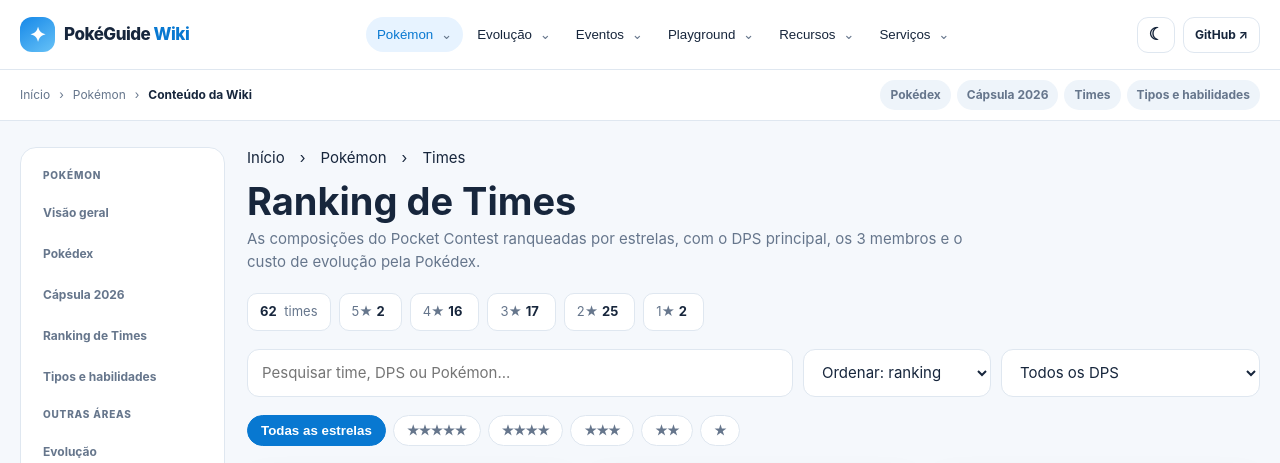
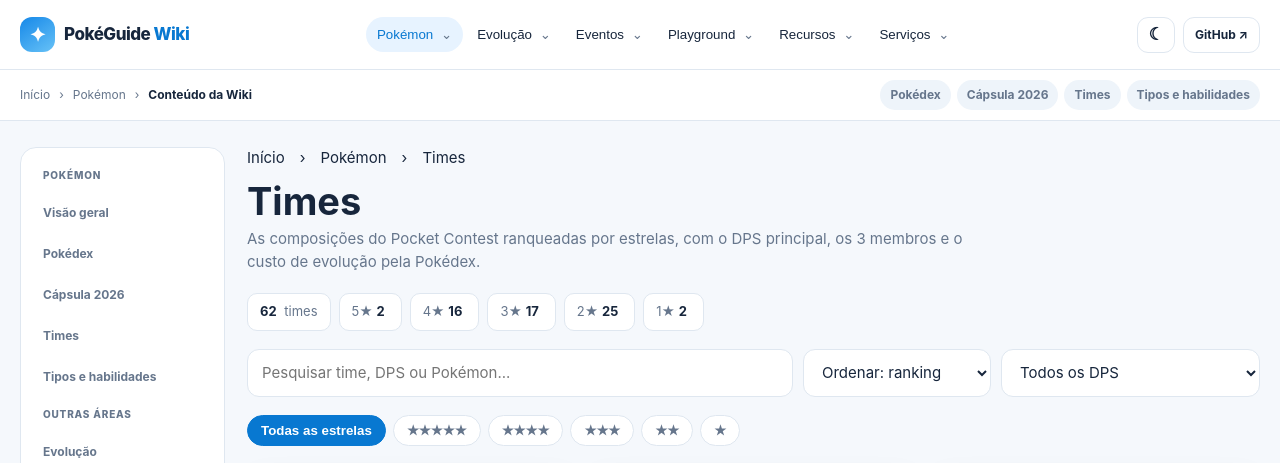
Before and after one commit to luizonline/Pokeland-Database, a plain HTML site: page times.html in a window 1280 px wide. Shown: the top 463 px of the page. Drawn offline with Linux system fonts and the light colour scheme.

Commit message:
Atualiza título da página para Times

```diff
--- a/times.html
+++ b/times.html
@@ -3,7 +3,7 @@
 <head>
 <meta charset="utf-8"><meta name="viewport" content="width=device-width,initial-scale=1">
 <meta name="theme-color" content="#101827">
-<meta name="description" content="Ranking comunitário de times do Pocket Contest: composições, DPS, Pokémon e custos de evolução."><title>PokéTeams — Ranking de Times</title>
+<meta name="description" content="Ranking comunitário de times do Pocket Contest: composições, DPS, Pokémon e custos de evolução."><title>PokéTeams — Times</title>
 <style>
 :root{color-scheme:dark;--bg:#0b1220;--surface:#111c2d;--card:#162338;--card2:#1b2c44;--line:#293b55;--text:#eef4ff;--muted:#9eb0c8;--accent:#64c7ff;--gold:#f4c66a;--shadow:0 14px 35px #0003}
 :root.light{color-scheme:light;--bg:#f3f6fb;--surface:#fff;--card:#fff;--card2:#edf3fa;--line:#dce5ef;--text:#182438;--muted:#65758b;--accent:#147db7;--gold:#a86d0b;--shadow:0 12px 28px #23344d12}
@@ -141,7 +141,7 @@ body{color:var(--text)!important;background:var(--bg)!important}
 <header class="sitebar">
  <a class="brand" href="index.html"><span class="brandmark">✦</span><span>PokéGuide <em>Wiki</em></span></a>
  <nav class="mainnav" aria-label="Navegação principal">
-  <div class="navgroup"><button class="navtrigger active" aria-expanded="false">Pokémon <span>⌄</span></button><div class="dropdown"><div class="drophead">POKÉMON</div><a href="index.html#pokemon">Visão geral</a><a href="index.html#pokedex">Pokédex</a><a href="index.html#capsula">Cápsula 2026</a><a href="times.html">Ranking de Times</a><a href="index.html#tipos">Tipos e habilidades</a></div></div>
+  <div class="navgroup"><button class="navtrigger active" aria-expanded="false">Pokémon <span>⌄</span></button><div class="dropdown"><div class="drophead">POKÉMON</div><a href="index.html#pokemon">Visão geral</a><a href="index.html#pokedex">Pokédex</a><a href="times.html">Times</a><a href="index.html#tipos">Tipos e habilidades</a></div></div>
   <div class="navgroup"><button class="navtrigger" aria-expanded="false">Evolução <span>⌄</span></button><div class="dropdown"><div class="drophead">EVOLUÇÃO</div><a href="index.html#custos">Custos e requisitos</a><a href="index.html#melhorias">Melhorias e upgrades</a><a href="index.html#itens">Itens de evolução</a></div></div>
   <div class="navgroup"><button class="navtrigger" aria-expanded="false">Eventos <span>⌄</span></button><div class="dropdown"><div class="drophead">EVENTOS</div><a href="index.html#calendario">Calendário</a><a href="index.html#clima">Clima e rotações</a><a href="index.html#especiais">Eventos especiais</a></div></div>
   <div class="navgroup"><button class="navtrigger" aria-expanded="false">Playground <span>⌄</span></button><div class="dropdown"><div class="drophead">PLAYGROUND</div><a href="index.html#simuladores">Simuladores</a><a href="index.html#laboratorio">Laboratório</a></div></div>
@@ -150,7 +150,7 @@ body{color:var(--text)!important;background:var(--bg)!important}
  </nav>
  <div class="baractions"><button class="iconbtn" id="themeBtn" type="button" aria-label="Alternar tema" title="Alternar tema" onclick="var r=document.documentElement;var n=r.getAttribute('data-theme')==='dark'?'light':'dark';r.setAttribute('data-theme',n);r.style.colorScheme=n;this.textContent=n==='dark'?'☀':'☾';this.setAttribute('aria-pressed',n==='dark'?'true':'false');try{localStorage.setItem('pokeguide-theme',n)}catch(e){}">☾</button><a class="githubbtn" href="https://github.com/luizonline/Pokeland-Database" target="_blank" rel="noopener">GitHub ↗</a></div>
 </header>
-<div class="sectionbar"><a href="index.html">Início</a><span>›</span><a href="times.html">Pokémon</a><span>›</span><strong>Conteúdo da Wiki</strong><div class="sectionlinks"><a href="index.html#pokedex">Pokédex</a><a href="index.html#capsula">Cápsula 2026</a><a href="times.html">Times</a><a href="index.html#tipos">Tipos e habilidades</a></div></div><main class="hybrid-main"><aside class="quickrail"><div class="rail-title">POKÉMON</div><a href="index.html">Visão geral</a><a href="index.html#pokedex">Pokédex</a><a href="index.html#capsula">Cápsula 2026</a><a href="times.html">Ranking de Times</a><a href="index.html#tipos">Tipos e habilidades</a><div class="rail-title">OUTRAS ÁREAS</div><a href="index.html#evolucao">Evolução</a><a href="index.html#eventos">Eventos</a></aside><div class="maincontent"><div class="pageintro"><div class="crumb">Início　›　Pokémon　›　Times</div><h1>Ranking de Times</h1><p>As composições do Pocket Contest ranqueadas por estrelas, com o DPS principal, os 3 membros e o custo de evolução pela Pokédex.</p></div>
+<div class="sectionbar"><a href="index.html">Início</a><span>›</span><a href="times.html">Pokémon</a><span>›</span><strong>Conteúdo da Wiki</strong><div class="sectionlinks"><a href="index.html#pokedex">Pokédex</a><a href="index.html#capsula">Cápsula 2026</a><a href="times.html">Times</a><a href="index.html#tipos">Tipos e habilidades</a></div></div><main class="hybrid-main"><aside class="quickrail"><div class="rail-title">POKÉMON</div><a href="index.html">Visão geral</a><a href="index.html#pokedex">Pokédex</a><a href="index.html#capsula">Cápsula 2026</a><a href="times.html">Times</a><a href="index.html#tipos">Tipos e habilidades</a><div class="rail-title">OUTRAS ÁREAS</div><a href="index.html#evolucao">Evolução</a><a href="index.html#eventos">Eventos</a></aside><div class="maincontent"><div class="pageintro"><div class="crumb">Início　›　Pokémon　›　Times</div><h1>Times</h1><p>As composições do Pocket Contest ranqueadas por estrelas, com o DPS principal, os 3 membros e o custo de evolução pela Pokédex.</p></div>
 <div class="stats"><div class="stat"><b id="total">62</b> times</div><div class="stat">5★ <b>2</b></div><div class="stat">4★ <b>16</b></div><div class="stat">3★ <b>17</b></div><div class="stat">2★ <b>25</b></div><div class="stat">1★ <b>2</b></div></div>
 <div class="toolbar"><input id="search" class="search" placeholder="Pesquisar time, DPS ou Pokémon..." autocomplete="off"><select id="sort" class="select"><option value="rank">Ordenar: ranking</option><option value="stars">Maior classificação</option><option value="name">Nome do time</option></select><select id="dpsFilter" class="select"><option value="">Todos os DPS</option></select></div>
 <div class="stars" id="starFilters"><button class="filter active" data-star="0">Todas as estrelas</button><button class="filter" data-star="5">★★★★★</button><button class="filter" data-star="4">★★★★</button><button class="filter" data-star="3">★★★</button><button class="filter" data-star="2">★★</button><button class="filter" data-star="1">★</button></div>
```
